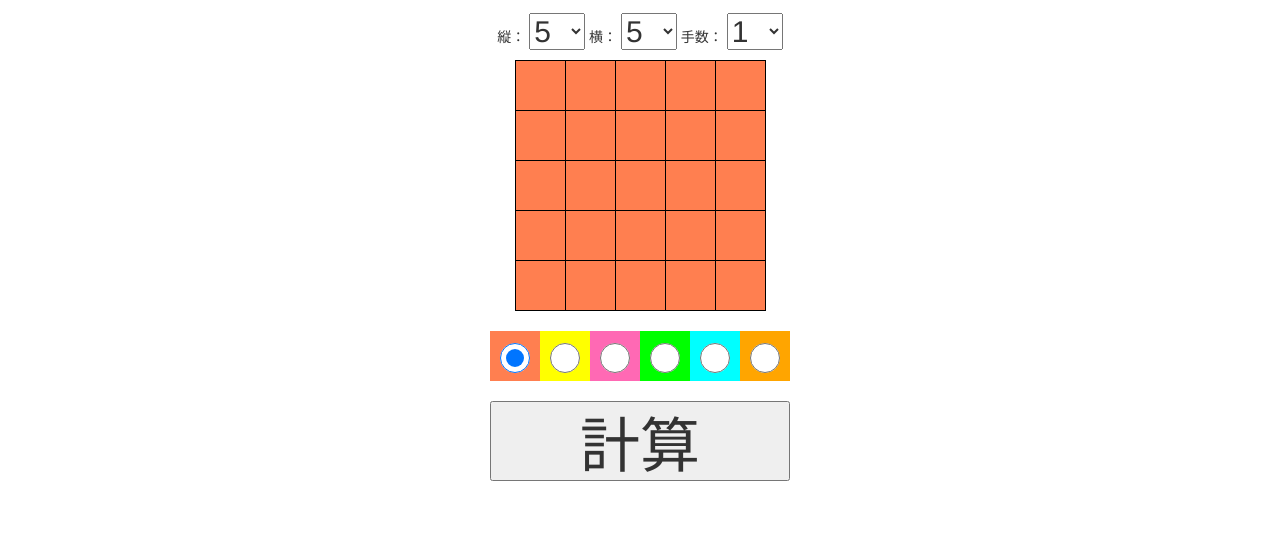
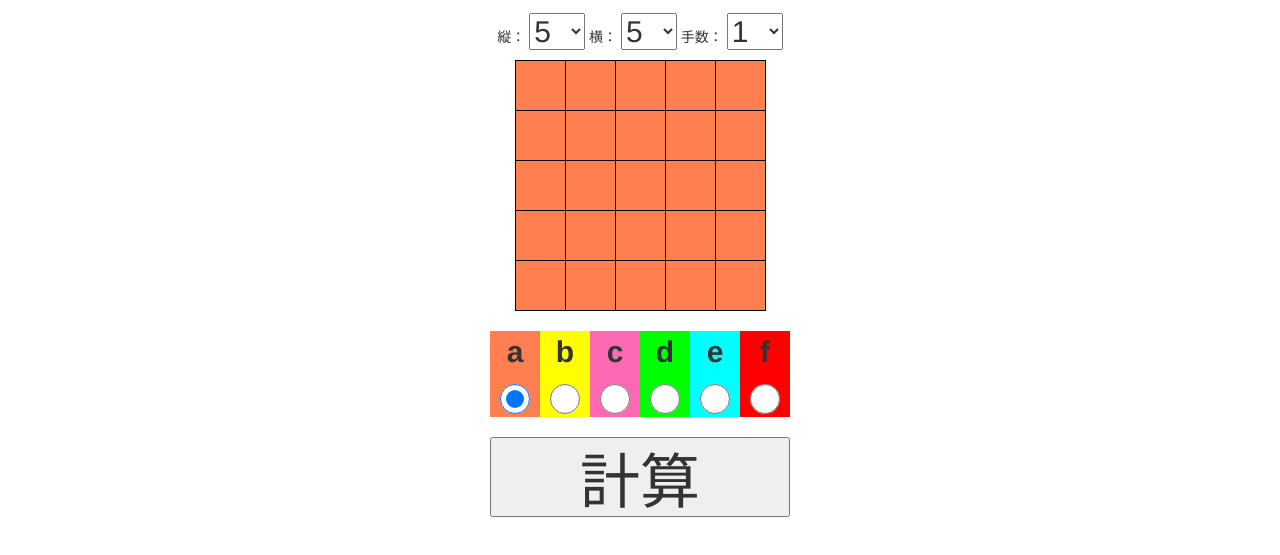
Before and after one commit to rev84/SolveKami, a plain HTML site: page index.html in a window 1280 px wide. Shown: the part 57-612 px from the top of the page. Drawn offline with nearby package versions, Linux system fonts and the light colour scheme.

Commit message:
見た目をちょっとだけマシにした

```diff
--- a/css/index.css
+++ b/css/index.css
@@ -12,23 +12,29 @@ body {
   width:50px;
   height:50px;
 }
-.color1 {
+.pallet {
+  width:50px;
+  height:80px;
+  font-size:30px;
+  font-weight:bold;
+}
+.colora {
   background-color:#ff7f50;
 }
-.color2 {
+.colorb {
   background-color:#ffff00;
 }
-.color3 {
+.colorc {
   background-color:#ff69b4;
 }
-.color4 {
+.colord {
   background-color:#00ff00;
 }
-.color5 {
+.colore {
   background-color:#00ffff;
 }
-.color6 {
-  background-color:#ffa500;
+.colorf {
+  background-color:#ff0000;
 }
 input[type=radio] {
   width: 30px;
@@ -43,3 +49,8 @@ input[type=radio] {
 select {
   font-size:30px;
 }
+#message {
+  font-size:40px;
+  color:#ff0000;
+  font-weight:bold;
+}
--- a/index.html
+++ b/index.html
@@ -48,23 +48,23 @@
   <br>
   <table>
     <tr>
-      <td class="cell color1 center">
-        <input type="radio" name="color" value="1" checked="checked">
+      <td class="pallet colora center">
+        a<br><input type="radio" name="color" value="a" checked="checked">
       </td>
-      <td class="cell color2 center">
-        <input type="radio" name="color" value="2">
+      <td class="pallet colorb center">
+        b<br><input type="radio" name="color" value="b">
       </td>
-      <td class="cell color3 center">
-        <input type="radio" name="color" value="3">
+      <td class="pallet colorc center">
+        c<br><input type="radio" name="color" value="c">
       </td>
-      <td class="cell color4 center">
-        <input type="radio" name="color" value="4">
+      <td class="pallet colord center">
+        d<br><input type="radio" name="color" value="d">
       </td>
-      <td class="cell color5 center">
-        <input type="radio" name="color" value="5">
+      <td class="pallet colore center">
+        e<br><input type="radio" name="color" value="e">
       </td>
-      <td class="cell color6 center">
-        <input type="radio" name="color" value="6">
+      <td class="pallet colorf center">
+        f<br><input type="radio" name="color" value="f">
       </td>
     </tr>
   </table>
--- a/js/engine.js
+++ b/js/engine.js
@@ -32,7 +32,7 @@
           ref1 = res[index], color = ref1[0], path = ref1[1];
           x = path[0], y = path[1];
           td = $('#board tr').eq(x).children('td').eq(y);
-          results.push($(td).html($(td).html() + '<br>(' + (index + 1) + ')' + color));
+          results.push($(td).html($(td).html() + '<br>[' + (index + 1) + ']' + color));
         }
         return results;
       }
@@ -51,7 +51,7 @@
     for (t = j = 0, ref = tate; 0 <= ref ? j < ref : j > ref; t = 0 <= ref ? ++j : --j) {
       tr = $('<tr>');
       for (y = k = 0, ref1 = yoko; 0 <= ref1 ? k < ref1 : k > ref1; y = 0 <= ref1 ? ++k : --k) {
-        tr.append($('<td>').addClass('color1 cell').attr('value', 1));
+        tr.append($('<td>').addClass('colora cell center').attr('value', 1));
       }
       $('#board').append(tr);
     }
@@ -62,7 +62,7 @@
       }
       value = $("input[name='color']:checked").val();
       $(this).attr('value', value);
-      $(this).removeClass('color1 color2 color3 color4 color5 color6');
+      $(this).removeClass('colora colorb colorc colord colore colorf');
       return $(this).addClass('color' + value);
     });
   };
@@ -77,7 +77,7 @@
       tds = $(tr).children('td');
       for (k = 0, len1 = tds.length; k < len1; k++) {
         td = tds[k];
-        y.push(Number($(td).attr('value')));
+        y.push($(td).attr('value'));
       }
       x.push(y);
     }
```
Also changed, not shown: 1 other file.
